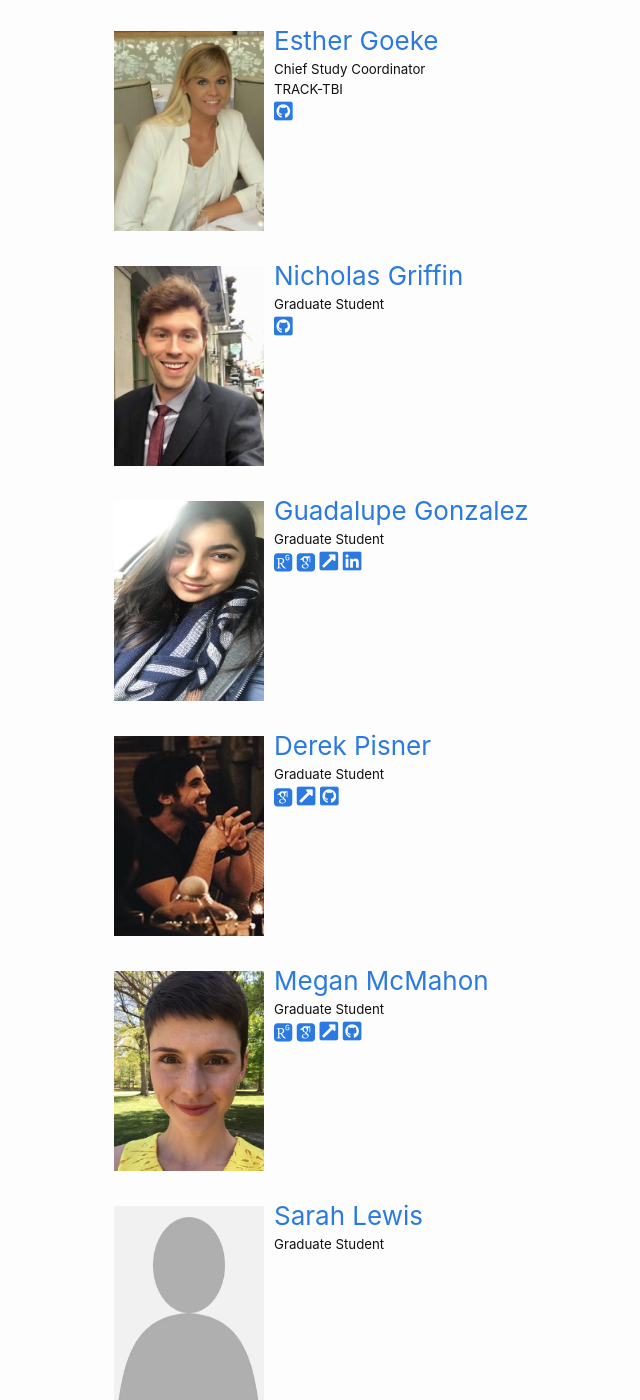
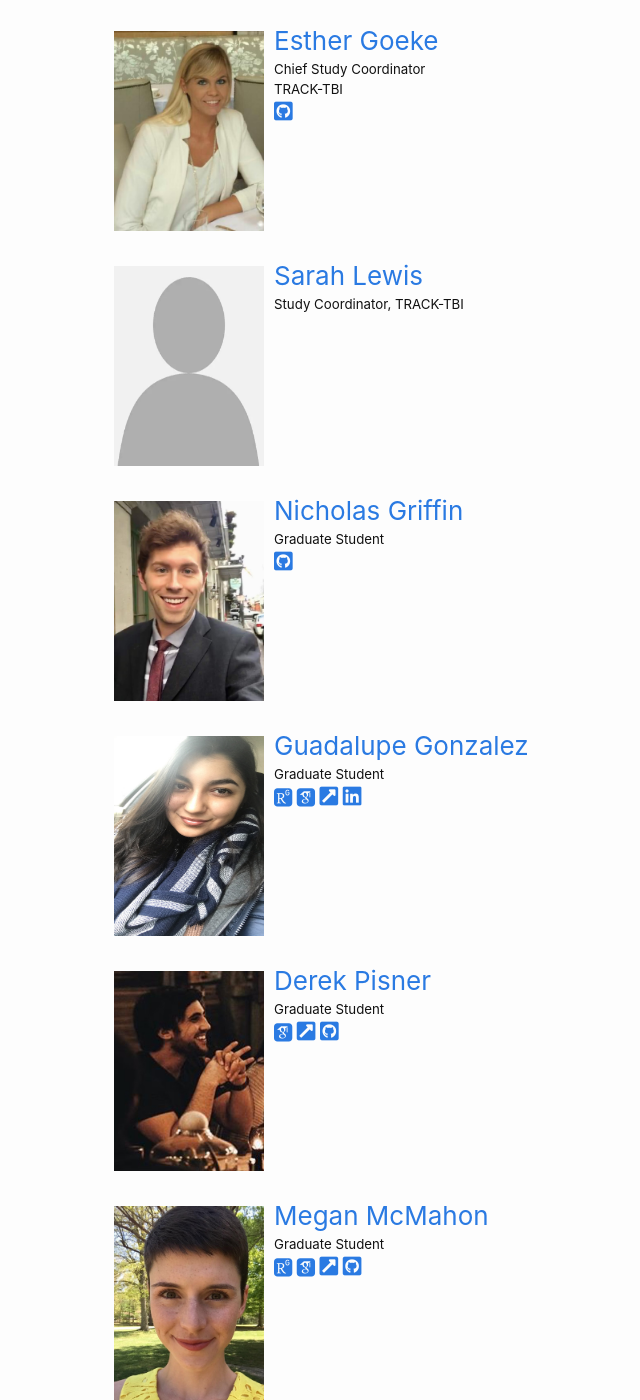
Before and after one commit to UTCogNeuroLab/UTCogNeuroLab.github.io, a Jekyll site: the page built from people.md, in a window 1280 px wide and 1400 px high, scrolled down 1279 px. Shown: the whole window, without its empty margins (166-806 px from the left). Built offline with Jekyll 4.4.1, drawn with Linux system fonts in a browser that asks for light colours; nearby versions of some CDN libraries; some web fonts are replaced.

Commit message:
Updating People page

```diff
--- a/people.md
+++ b/people.md
@@ -71,6 +71,16 @@ ________________________________________________________________________________
 
 <div>
 
+<img src="/assets/placeholder.jpg" hspace="10" style="width:150px; height:200px; float:left; margin: 10px;">
+<h3 style="margin-bottom:0;"> <a href="/people/sarahlewis/"> Sarah Lewis</a></h3>
+<h5 style="margin-top:0;"> Study Coordinator, TRACK-TBI </h5>
+
+</div>
+
+<p style="clear: both;">
+
+<div>
+
 <img src="/assets/nicholas-griffin.jpg" hspace="10" style="width:150px; height:200px; float:left; margin: 10px;">
 <h3 style="margin-bottom:0;"> <a href="/people/nicholasgriffin/"> Nicholas Griffin </a></h3>
 <h5 style="margin-top:0; margin-bottom:0;"> Graduate Student </h5>
@@ -124,16 +134,6 @@ ________________________________________________________________________________
 <div>
 
 <img src="/assets/placeholder.jpg" hspace="10" style="width:150px; height:200px; float:left; margin: 10px;">
-<h3 style="margin-bottom:0;"> <a href="/people/sarahlewis/"> Sarah Lewis</a></h3>
-<h5 style="margin-top:0;"> Graduate Student </h5>
-
-</div>
-
-<p style="clear: both;">
-
-<div>
-
-<img src="/assets/placeholder.jpg" hspace="10" style="width:150px; height:200px; float:left; margin: 10px;">
 <h3 style="margin-bottom:0;"> <a href="/people/alexalario/"> Alex Alario</a></h3>
 <h5 style="margin-top:0; margin-bottom:0;"> Senior Undergraduate Student </h5>
 <a href="https://github.com/alexalario" target="_blank"><i class="fab fa-github-square fa-lg"></i></a>
```
